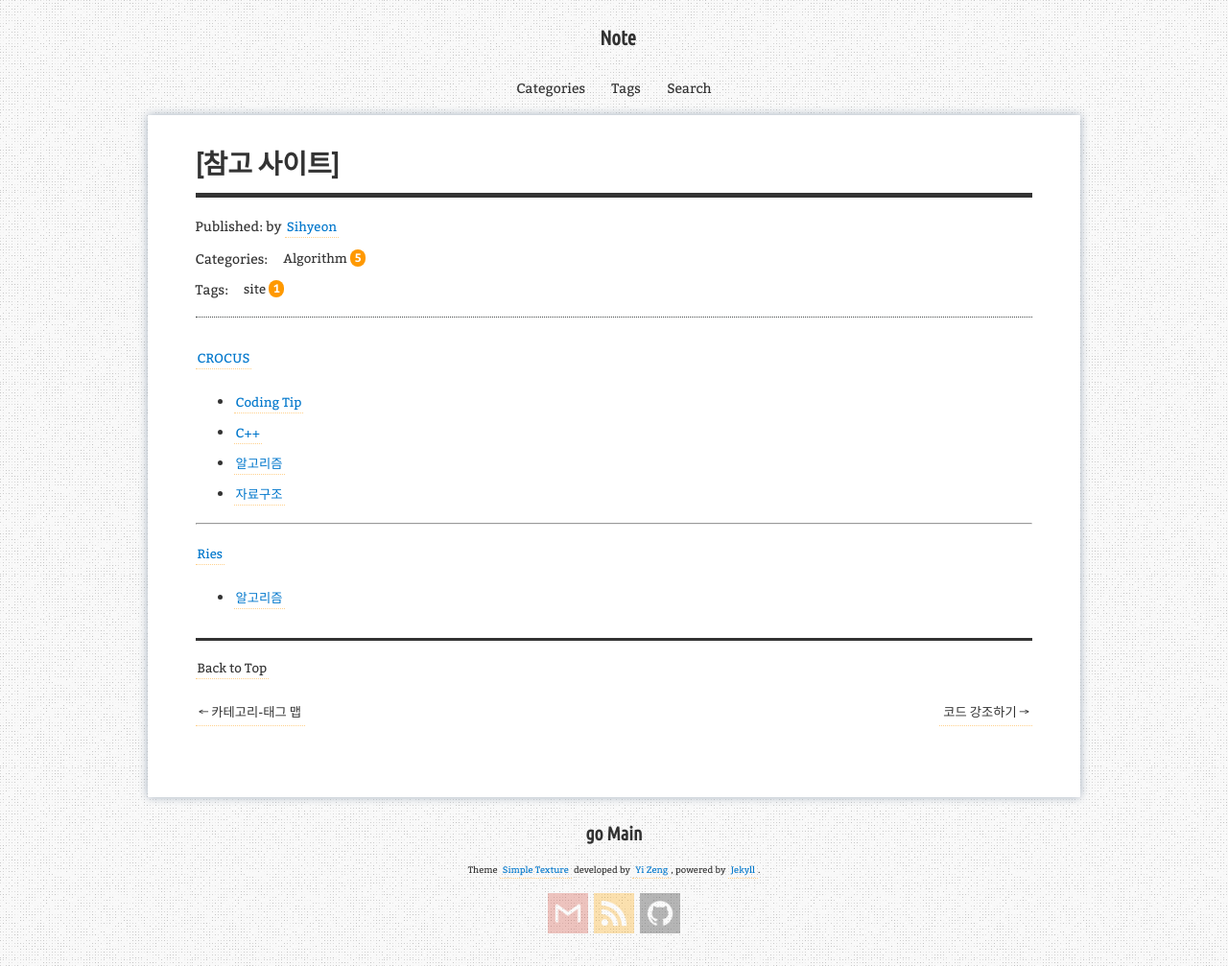
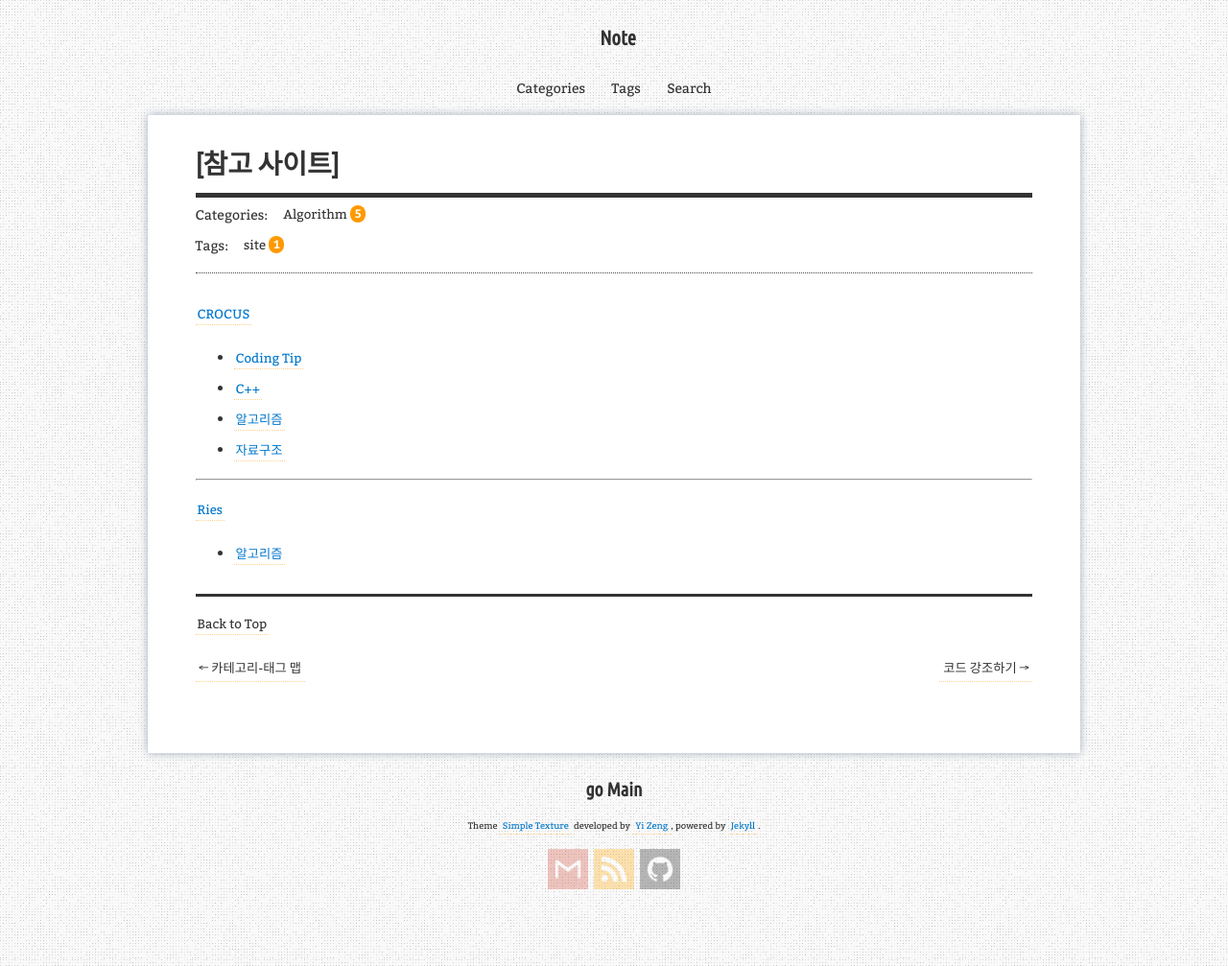
Before and after one commit to aristohyun/aristohyun.github.io, a Jekyll site: the page built from _posts/2020-07-02-ReferTo.md, in a window 1280 px wide. Shown: the whole page at 96% size. Built offline with Jekyll 4.4.1, drawn with Linux system fonts in a browser that asks for light colours; comment, search, counter and statistics services are not loaded.

Commit message:
Update post.html

```diff
--- a/_layouts/post.html
+++ b/_layouts/post.html
@@ -14,8 +14,10 @@ layout: blog
             <div class="bd article-content">
                 <div class="entry-content">
                     <div class="meta">
-                        <p class="date-publish">
+<!--                         <p class="date-publish">
                             {{ site.data.i18n[site.lang].published }}:
+                             <time itemprop="datePublished" class="date-pub {% if page.last_updated == null %}updated{% endif %}"
+                                datetime="{{ page.date | date_to_xmlschema }}">{{ page.date | date: '%B' }} {{ page.date | date: '%d' }}, {{ page.date | date: '%Y' }} </time>
                             by
                             <a class="author" href="/" rel="author">
                                 <span itemprop="author" itemscope itemtype="http://schema.org/Person">
@@ -26,7 +28,7 @@ layout: blog
                                 ({{ site.data.i18n[site.lang].last_updated}}:
                                 <time class="date-updated updated" datetime="{{ page.last_updated | date_to_xmlschema }}">{{ page.last_updated }}</time>)
                             {% endif %}
-                        </p>
+                        </p> -->
                         <ul class="list-category list-linear">
                             <li class="list-head">{{ site.data.i18n[site.lang].categories }}: </li>
                             {% assign categories_list = page.categories | sort %} {% include helpers/categories_list %}
```
